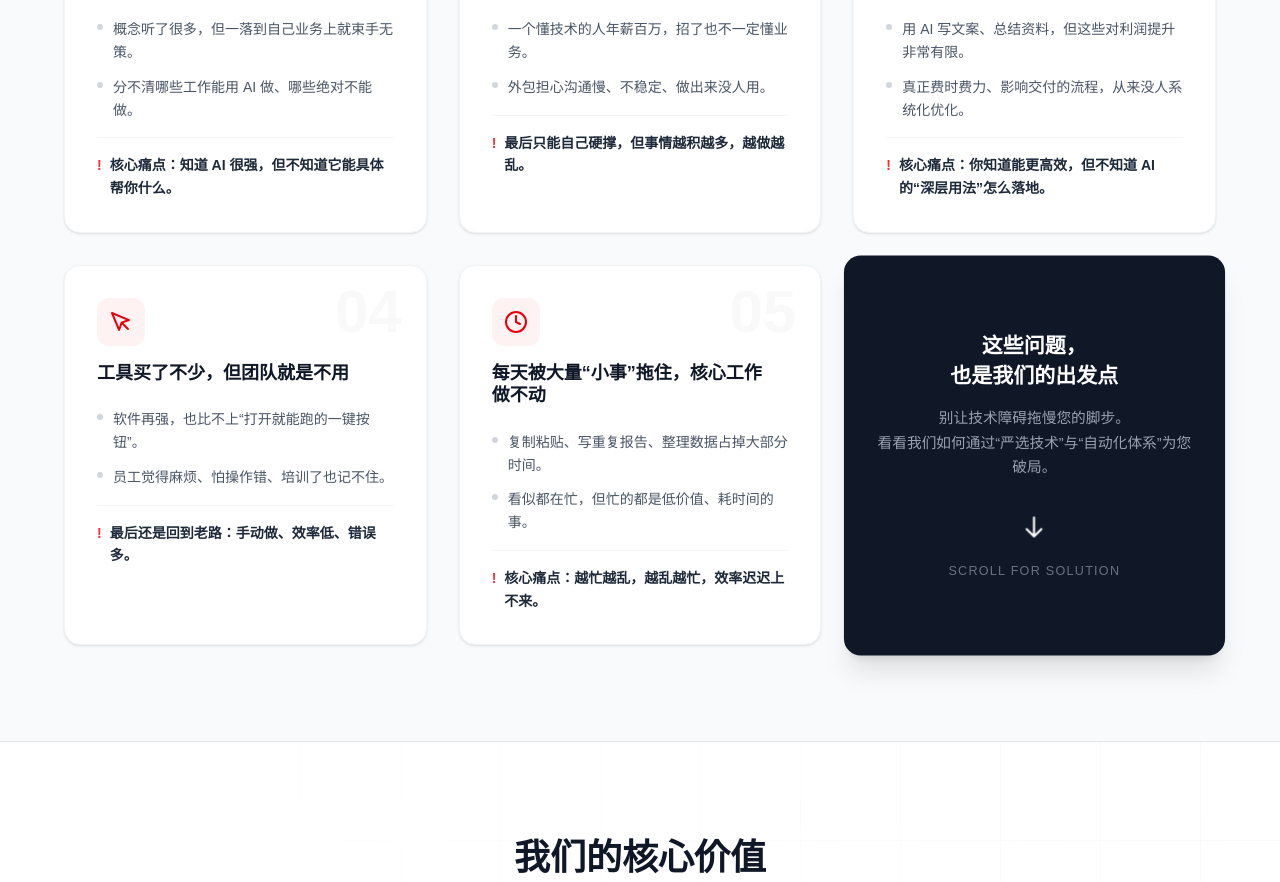
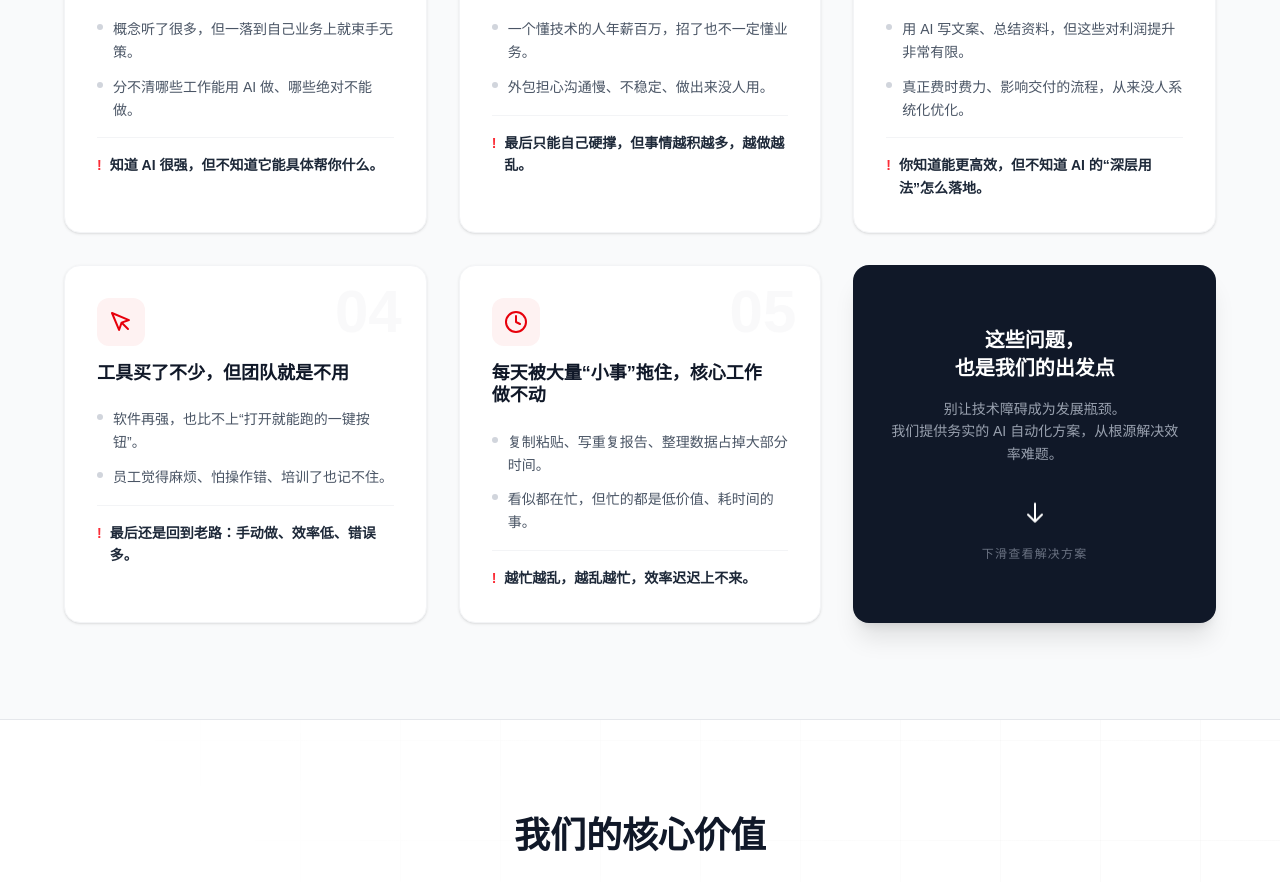
Before and after one commit to LEO-JIM/shangqunai, a Next.js app: page / in a window 1280 px wide. Shown: the part 1360-2242 px from the top of the page. Built offline with nearby package versions, Linux system fonts and the light colour scheme.

Commit message:
润色pain point

```diff
--- a/components/PainPoints.tsx
+++ b/components/PainPoints.tsx
@@ -48,7 +48,7 @@ const painPoints = [
     desc: [
       "概念听了很多，但一落到自己业务上就束手无策。",
       "分不清哪些工作能用 AI 做、哪些绝对不能做。",
-      "核心痛点：知道 AI 很强，但不知道它能具体帮你什么。",
+      "知道 AI 很强，但不知道它能具体帮你什么。", // 1. 删除了“核心痛点：”
     ],
   },
   {
@@ -68,7 +68,7 @@ const painPoints = [
     desc: [
       "用 AI 写文案、总结资料，但这些对利润提升非常有限。",
       "真正费时费力、影响交付的流程，从来没人系统化优化。",
-      "核心痛点：你知道能更高效，但不知道 AI 的“深层用法”怎么落地。",
+      "你知道能更高效，但不知道 AI 的“深层用法”怎么落地。", // 1. 删除了“核心痛点：”
     ],
   },
   {
@@ -88,7 +88,7 @@ const painPoints = [
     desc: [
       "复制粘贴、写重复报告、整理数据占掉大部分时间。",
       "看似都在忙，但忙的都是低价值、耗时间的事。",
-      "核心痛点：越忙越乱，越乱越忙，效率迟迟上不来。",
+      "越忙越乱，越乱越忙，效率迟迟上不来。", // 1. 删除了“核心痛点：”
     ],
   },
 ];
@@ -155,20 +155,23 @@ const PainPoints: React.FC = () => {
           ))}
 
           {/* Card 6: The Solution */}
-          <div className="flex flex-col justify-center items-center p-8 rounded-2xl bg-gray-900 text-white text-center shadow-xl transform md:scale-105 transition-transform duration-300">
+          {/* 2. 移除了 transform md:scale-105，使黑色卡片大小与其他卡片一致 */}
+          <div className="flex flex-col justify-center items-center p-8 rounded-2xl bg-gray-900 text-white text-center shadow-xl transition-transform duration-300">
             <h3 className="text-xl font-bold mb-4">
               这些问题，<br/>也是我们的出发点
             </h3>
+            {/* 4. 修改了文案，使其更专业、简洁 */}
             <p className="text-gray-400 text-sm mb-8 leading-relaxed">
-              别让技术障碍拖慢您的脚步。<br/>看看我们如何通过“严选技术”与“自动化体系”为您破局。
+              别让技术障碍成为发展瓶颈。<br/>我们提供务实的 AI 自动化方案，从根源解决效率难题。
             </p>
             <div className="animate-bounce mt-2">
               <svg className="w-6 h-6 text-white" fill="none" stroke="currentColor" viewBox="0 0 24 24">
                 <path strokeLinecap="round" strokeLinejoin="round" strokeWidth={2} d="M19 14l-7 7m0 0l-7-7m7 7V3" />
               </svg>
             </div>
+            {/* 3. 将提示文案修改为中文 */}
             <p className="text-xs text-gray-500 mt-4 uppercase tracking-widest">
-              Scroll For Solution
+              下滑查看解决方案
             </p>
           </div>
         </div>
```
